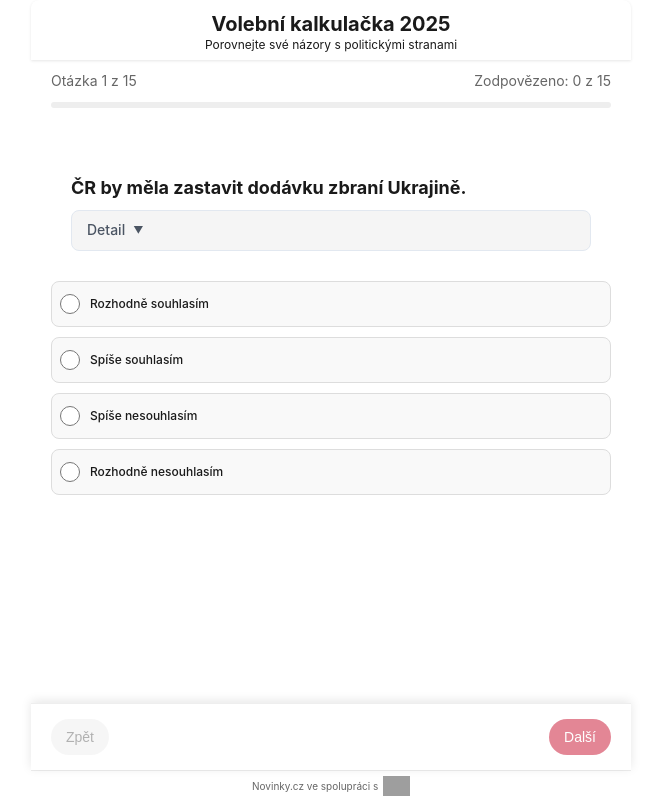
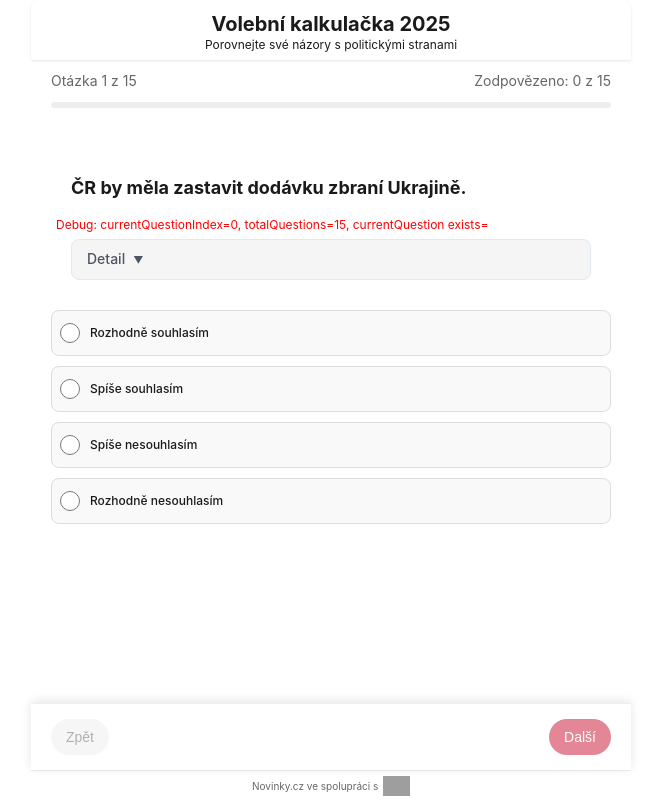
Before and after one commit to davidrynes/volebni-kalkulacka-v2, a Preact app: page / in a window 1280 px wide. Shown: the whole page, without its empty margins (309-970 px from the left). Built offline with nearby package versions, Linux system fonts and the light colour scheme; grey boxes are pictures that could not be loaded.

Commit message:
Debug: Přidání debug informací pro otázky

```diff
--- a/src/components/volebni-kalkulacka.tsx
+++ b/src/components/volebni-kalkulacka.tsx
@@ -727,7 +727,11 @@ export function VolebniKalkulacka({ otazky, odpovedi = {}, stranyOdpovedi, bodov
       <div className="content-area" ref={contentAreaRef}>
         <div className="question-slide">
           <div className="question-text">
-            {currentQuestion?.text}
+            {currentQuestion?.text || "CHYBA: Otázka se nenačetla"}
+          </div>
+          {/* Debug info */}
+          <div style={{fontSize: '12px', color: 'red', padding: '5px'}}>
+            Debug: currentQuestionIndex={currentQuestionIndex}, totalQuestions={totalQuestions}, currentQuestion exists={!!currentQuestion}
           </div>
 
           {currentQuestion?.popis && (
```
